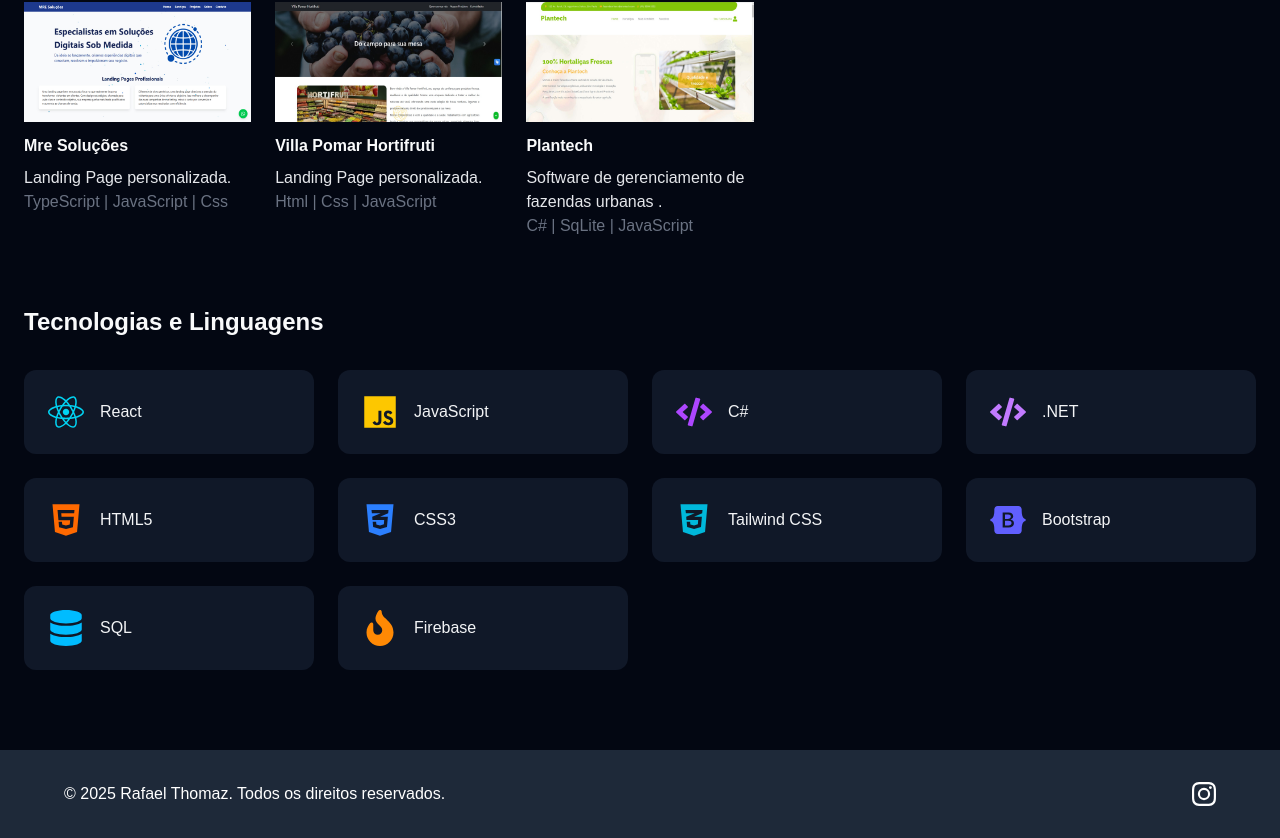
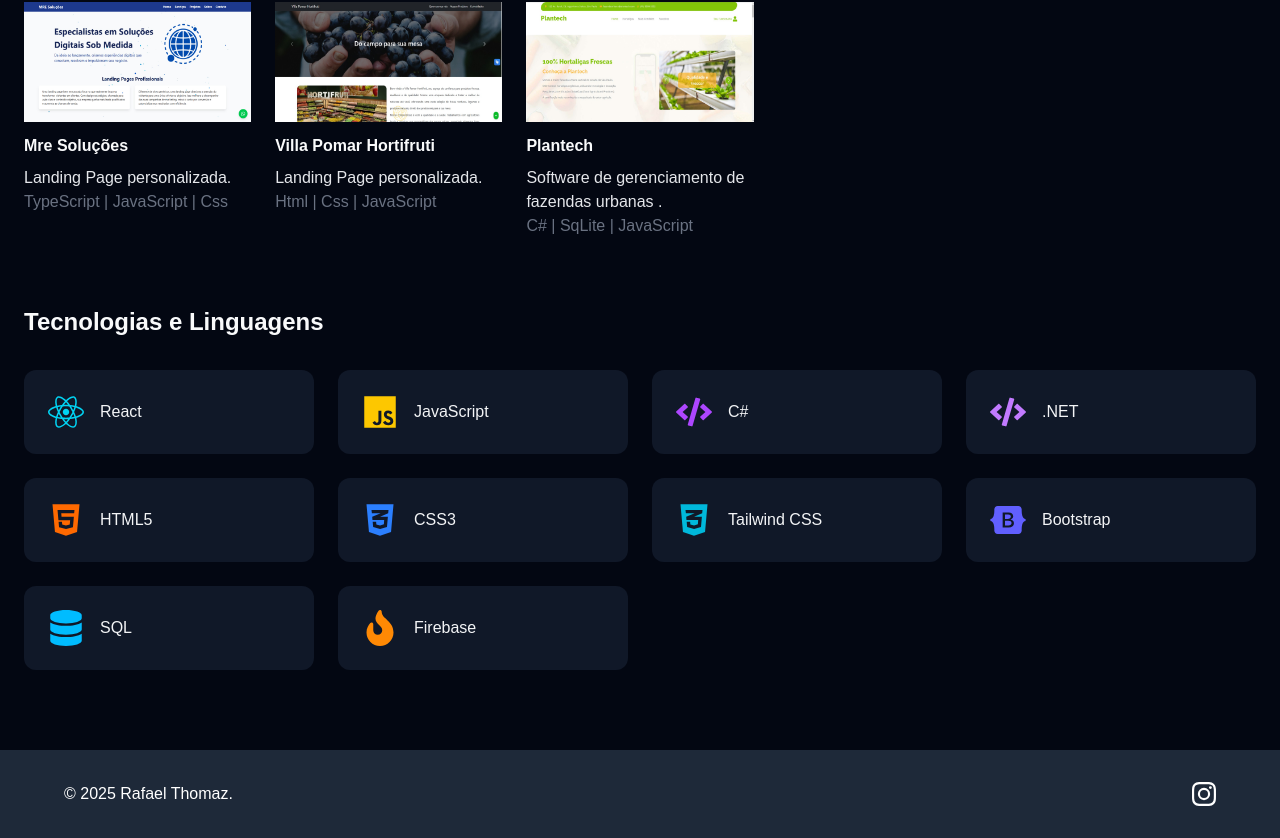
Before and after one commit to rafahthomaz14/Portifolio-Rafa, a React (Vite) app: page / in a window 1280 px wide. Shown: the part 430-1268 px from the top of the page. Built offline with nearby package versions, Linux system fonts and the light colour scheme; a web font is replaced by a local one.

Commit message:
ajuste footer

```diff
--- a/src/Components/Footer/index.jsx
+++ b/src/Components/Footer/index.jsx
@@ -3,8 +3,7 @@ export default function Footer() {
         <footer className="w-full bg-gray-800 text-white py-8 mt-20" role="contentinfo">
             <div className="w-[90%] max-w-[1200px] mx-auto">
                 <div className="flex flex-col md:flex-row justify-between items-center gap-4">
-                    <p>© 2025 Rafael Thomaz. Todos os direitos reservados.</p>
-
+                    <p>© 2025 Rafael Thomaz.</p>
                     <div className="flex items-center gap-6" role="navigation" aria-label="Redes sociais">
                         <span className="text-white hover:text-gray-300 transition-colors" aria-hidden="true">
                             <svg className="w-6 h-6" fill="currentColor" viewBox="0 0 24 24" xmlns="http://www.w3.org/2000/svg">
```
